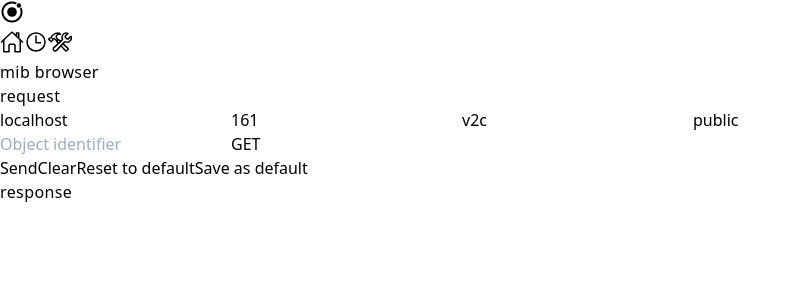
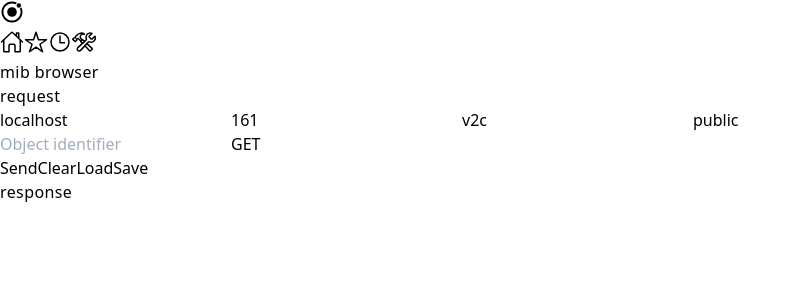
Before and after one commit to lqmanh/silicium, a Next.js app: page / in a window 1280 px wide. Shown: the top 300 px of the page, without its empty margins (0-801 px from the left). Built offline with nearby package versions, Linux system fonts and the light colour scheme.

Commit message:
Add /favorites

```diff
--- a/src/components/divisions/request/form.js
+++ b/src/components/divisions/request/form.js
@@ -27,16 +27,16 @@ const RequestForm = () => {
         </span>
         <span className="">
           <Button
-            bgColor="bg-transparent hover:bg-red-600"
-            textColor="text-red-600 hover:text-white"
+            bgColor="bg-transparent hover:bg-gray-800"
+            textColor="text-gray-800 hover:text-white"
           >
-            Reset to default
+            Load
           </Button>
           <Button
             bgColor="bg-transparent hover:bg-gray-800"
             textColor="text-gray-800 hover:text-white"
           >
-            Save as default
+            Save
           </Button>
         </span>
       </div>
--- a/src/components/layout/side-bar.js
+++ b/src/components/layout/side-bar.js
@@ -9,6 +9,7 @@ const SideBar = () => {
       </p>
 
       <Entry href="/" iconName="home-outline" />
+      <Entry href="/favorites" iconName="star-outline" />
       <Entry href="/history" iconName="time-outline" />
       <Entry href="/generator" iconName="construct-outline" />
     </nav>
--- /dev/null
+++ b/src/pages/favorites.js
@@ -0,0 +1,3 @@
+const Favorites = () => null
+
+export default Favorites
```
